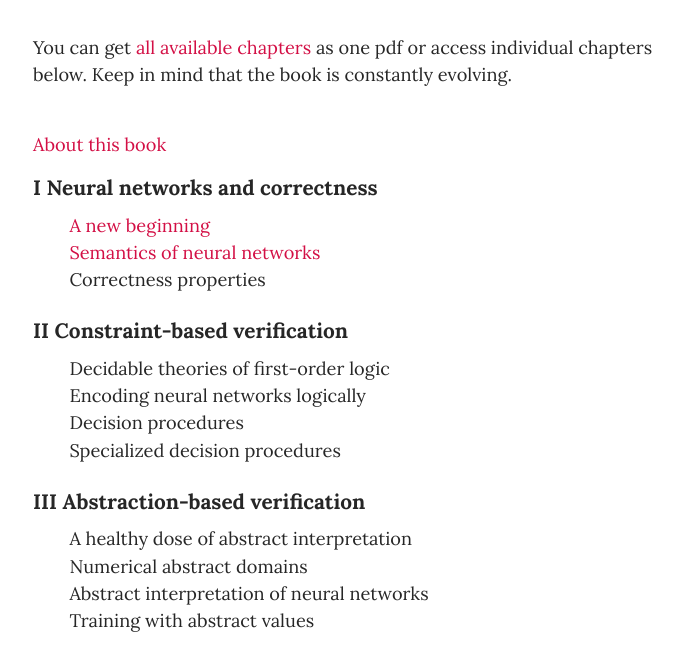
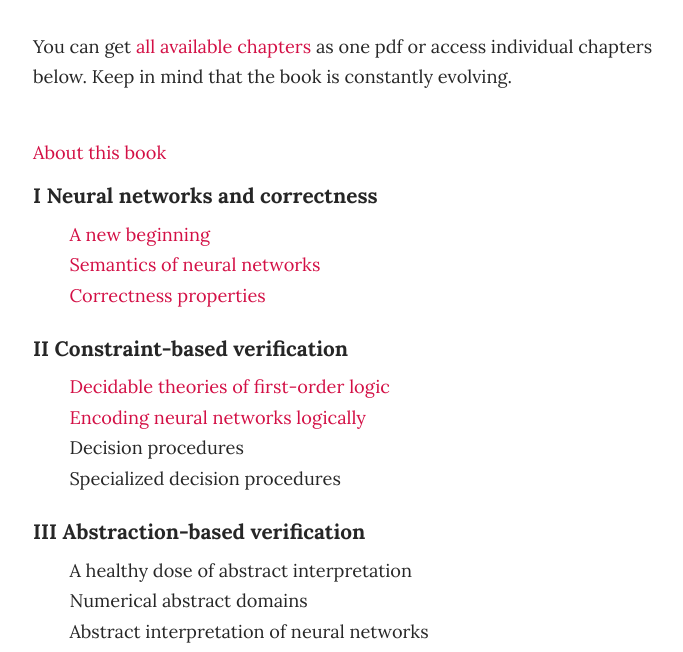
Before and after one commit to verifieddeeplearning/verifieddeeplearning.github.io, a plain HTML site: page index.html in a window 1280 px wide. Shown: the part 435-1087 px from the top of the page, without its empty margins (297-980 px from the left). Drawn offline with nearby package versions, Linux system fonts and the light colour scheme.

Commit message:
updated chs

```diff
--- a/index.html
+++ b/index.html
@@ -64,7 +64,6 @@ height="0" width="0" style="display:none;visibility:hidden"></iframe></noscript>
     In many settings, we need to provide formal guarantees on the safety, security, correctness, or robustness of neural networks.
     This <b>in-progress book</b> covers foundational ideas from <b>formal verification</b> and their application to reasoning about <b>deep learning</b>.
     <br><br>
-    <br>
 
     You can get <a href="./vdl.pdf">all available chapters</a>
     as one pdf or access individual chapters below.
@@ -78,13 +77,13 @@ height="0" width="0" style="display:none;visibility:hidden"></iframe></noscript>
     <ul>
       <li><a href="ch1.pdf">A new beginning</a></li>
       <li><a href="ch2.pdf">Semantics of neural networks</a></li>
-      <li>Correctness properties</li>
+      <li><a href="ch3.pdf">Correctness properties</a></li>
     </ul>
 
     <h2>II Constraint-based verification</h2>
     <ul>
-      <li>Decidable theories of first-order logic</li>
-      <li>Encoding neural networks logically</li>
+        <li><a href="ch4.pdf">Decidable theories of first-order logic</a></li>
+        <li><a href="ch5.pdf">Encoding neural networks logically</a></li>
       <li>Decision procedures</li>
       <li>Specialized decision procedures</li>
       <li></li>
--- a/onepager.css
+++ b/onepager.css
@@ -14,7 +14,7 @@ body {
   color: rgba(0, 0, 0, .85);
   font-size: 0.7rem;
   font-weight: 400;
-  line-height: 30 px;
+  line-height: 30.5px;
   margin-top: 100px;
   margin-bottom: 30px;
   background-color: #ffffff;
```
